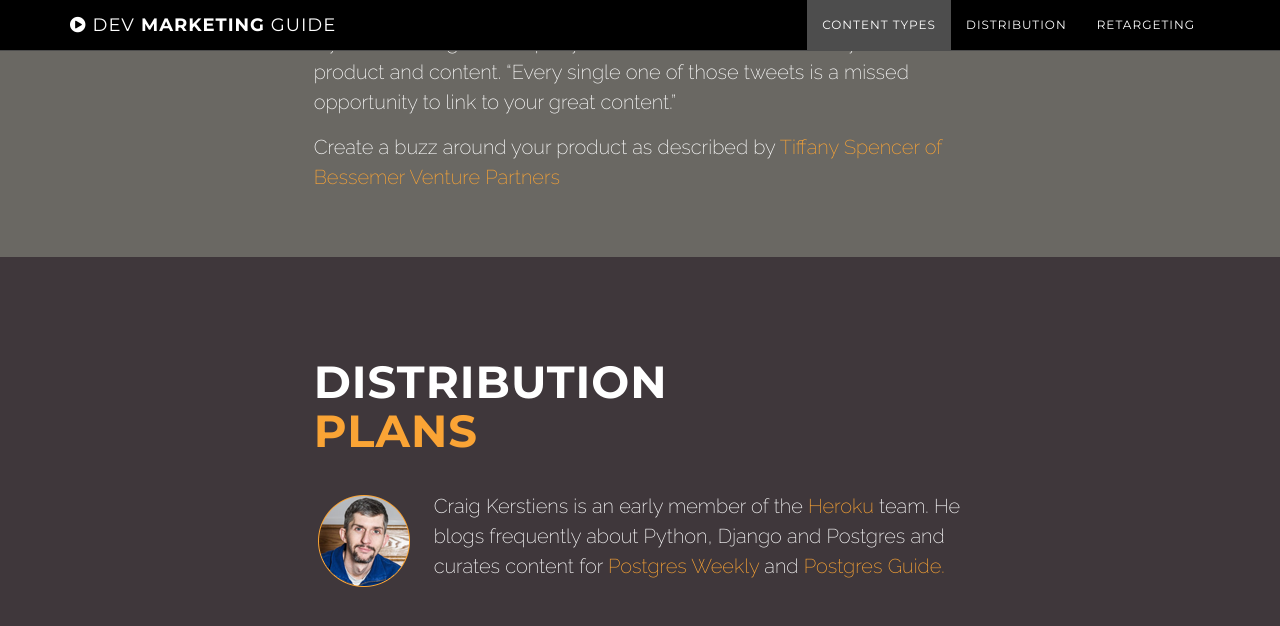
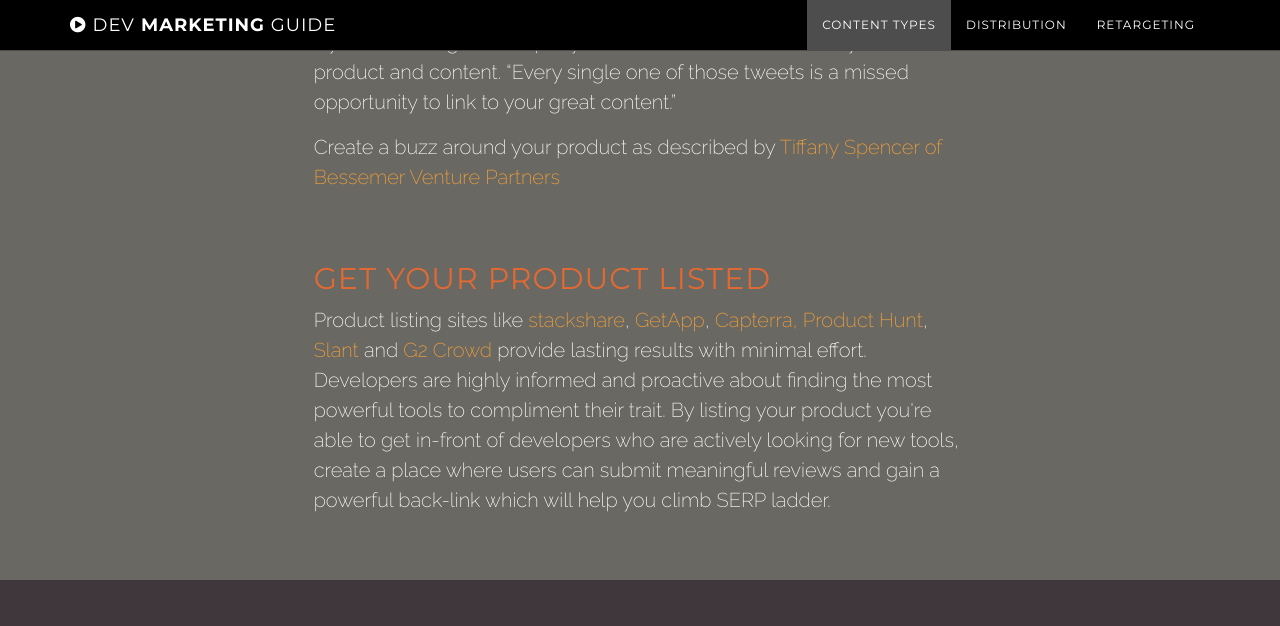
Before and after one commit to heavybit/devmarketingguide, a Jekyll site: the page built from index.html, in a window 1280 px wide and 900 px high, scrolled down 3100 px, cut to the strip 0-647 px from the top of the window. Shown: the top 626 px of the strip. Built offline with Jekyll 4.4.1, drawn with Linux system fonts in a browser that asks for light colours; comment, search, counter and statistics services are not loaded.

Commit message:
Added 'Get your project listed' section
(FYI: I'm the marketing director at Codenvy, Tyler Jewell passed this project my way.)
We've seen great results at Codenvy by using product listing sites like the ones I've listed in the paragraph I added. It rides a blurry line between Content and Distribution, but since it's stagnant and does not get actively promoted, I think it falls more on the content side.

```diff
--- a/_includes/content-types.html
+++ b/_includes/content-types.html
@@ -53,5 +53,9 @@
                             <p>Social media is not necessarily marketing. It can be ineffective, especially if you are linking to third-party sites. Remember to focus on your own product and content. “Every single one of those tweets is a missed opportunity to link to your great content.”</p>
 
                             <p>Create a buzz around your product as described by <a href="http://www.heavybit.com/library/video/2015-04-21-tiffany-spencer" target="_blank">Tiffany Spencer of Bessemer Venture Partners</a></p>
+
+                    <h2>Get your product listed</h2>
+
+                            <p>Product listing sites like <a href="http://stackshare.io">stackshare</a>, <a href="https://www.getapp.com">GetApp</a>, <a href="http://www.capterra.com">Capterra, <a href="http://www.producthunt.com">Product Hunt</a>, <a href="http://www.slant.co">Slant</a> and <a href="https://www.g2crowd.com">G2 Crowd</a> provide lasting results with minimal effort. Developers are highly informed and proactive about finding the most powerful tools to compliment their trait. By listing your product you're able to get in-front of developers who are actively looking for new tools, create a place where users can submit meaningful reviews and gain a powerful back-link which will help you climb SERP ladder.</p>
                 </div>
     </section>
```
